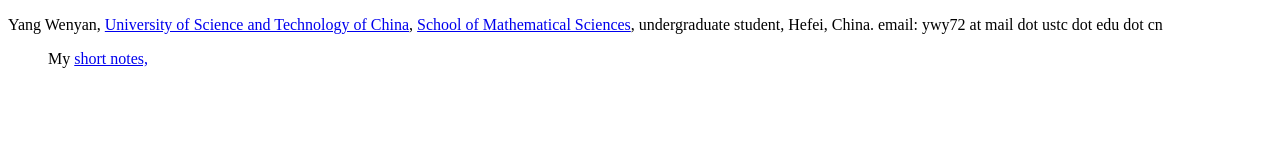
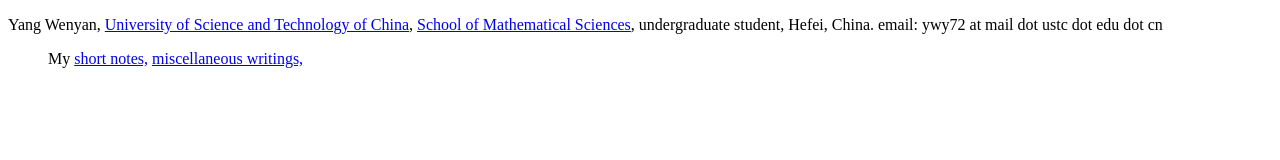
Before and after one commit to 1-OI/1-oi.github.io, a plain HTML site: page index.html in a window 1280 px wide. Drawn offline with Linux system fonts and the light colour scheme.

Commit message:
Update index.html

```diff
--- a/index.html
+++ b/index.html
@@ -20,6 +20,8 @@ email: ywy72 at mail dot ustc dot edu dot cn
 My
 <A HREF="https://1-oi.github.io/Notes/" >
 short notes,</A>
+<A HREF="https://1-oi.github.io/Writings/" >
+miscellaneous writings,</A>
 </ul>
 </BODY>
 
```
